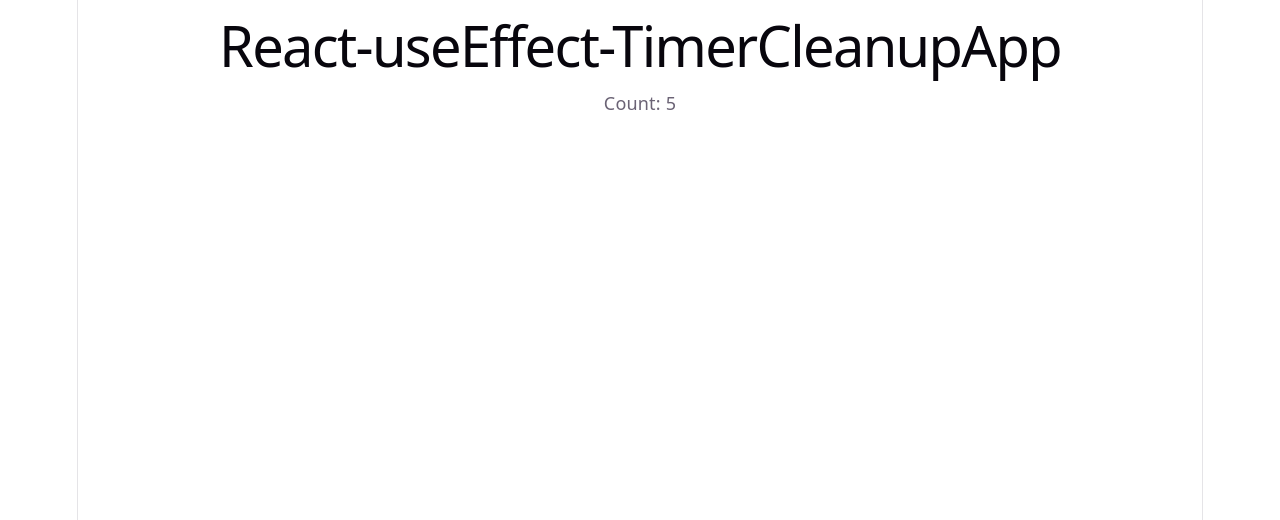
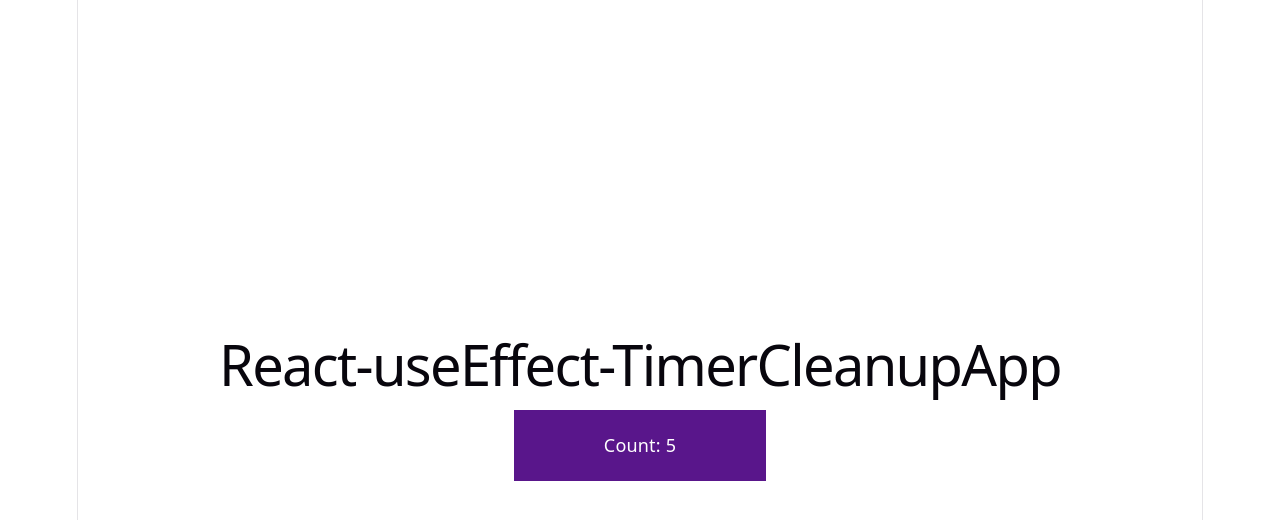
Before and after one commit to TakaDev1/React-useEffect-TimerCleanupApp, a React (Vite) app: page / in a window 1280 px wide. Shown: the top 520 px of the page. Built offline with nearby package versions, Linux system fonts and the light colour scheme.

Commit message:
style: Adjustment Design

```diff
--- a/src/App.tsx
+++ b/src/App.tsx
@@ -4,8 +4,10 @@
 function App() {
   return (
     <>
-      <h1>React-useEffect-TimerCleanupApp</h1>
-      <HandleTimer />
+      <div className="min-h-screen flex flex-col items-center justify-center">
+        <h1>React-useEffect-TimerCleanupApp</h1>
+        <HandleTimer />
+      </div>
     </>
   );
 }
--- a/src/components/DisplayCount.tsx
+++ b/src/components/DisplayCount.tsx
@@ -2,7 +2,7 @@
 
 const DisplayCount = ({ count }: { count: number }) => {
   return (
-    <div>
+    <div className="bg-purple-900 text-white px-20 py-5">
       <p>Count: {count}</p>
     </div>
   );
```
